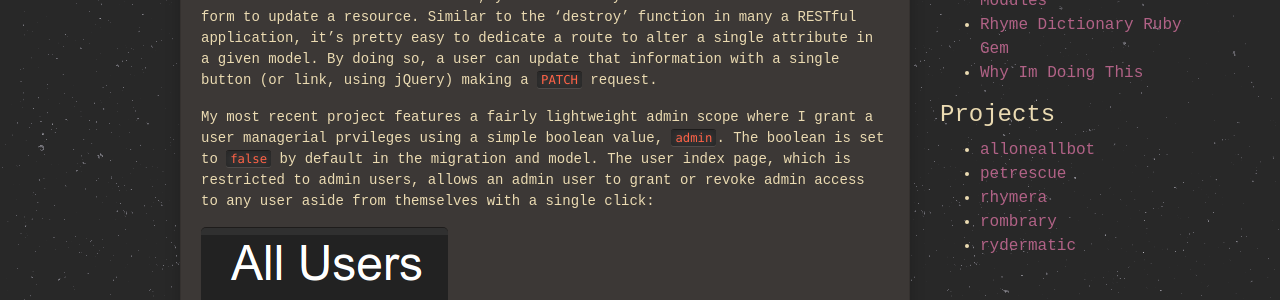
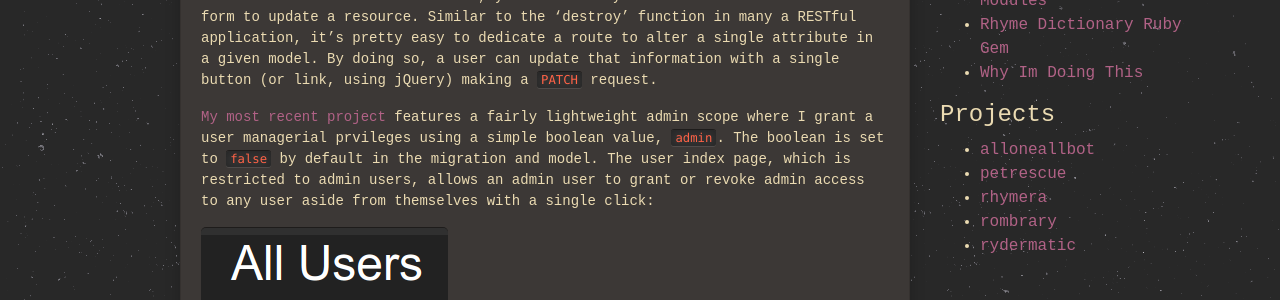
Before and after one commit to revarcline/revarcline.github.io, a Jekyll site: the page built from _posts/2021-02-12-single-use-controller-actions.md, in a window 1280 px wide and 900 px high. Shown: the part 200-500 px from the top of the window. Built offline with Jekyll 4.4.1, drawn with Linux system fonts in a browser that asks for light colours; our own code applies the rules of GitHub Pages for plain Markdown files; part of the change alters nothing that is shown.

Commit message:
added link to gh

```diff
--- a/_posts/2021-02-12-single-use-controller-actions.md
+++ b/_posts/2021-02-12-single-use-controller-actions.md
@@ -1,7 +1,7 @@
 In Rails and other MVC frameworks, you don't always need to fill out an entire form to update a resource. Similar to the 'destroy' function in many a RESTful application, it's pretty easy to dedicate a route to alter a single attribute in a given model. By doing so, a user can update that information with a single button (or link, using jQuery) making a `PATCH` request.
 <!--more-->
 
-My most recent project features a fairly lightweight admin scope where I grant a user managerial prvileges using a simple boolean value, `admin`. The boolean is set to `false` by default in the migration and model. The user index page, which is restricted to admin users, allows an admin user to grant or revoke admin access to any user aside from themselves with a single click:
+[My most recent project](https://github.com/revarcline/petrescue) features a fairly lightweight admin scope where I grant a user managerial prvileges using a simple boolean value, `admin`. The boolean is set to `false` by default in the migration and model. The user index page, which is restricted to admin users, allows an admin user to grant or revoke admin access to any user aside from themselves with a single click:
 
 ![Users view](/assets/images/all_users.png)
 
```
